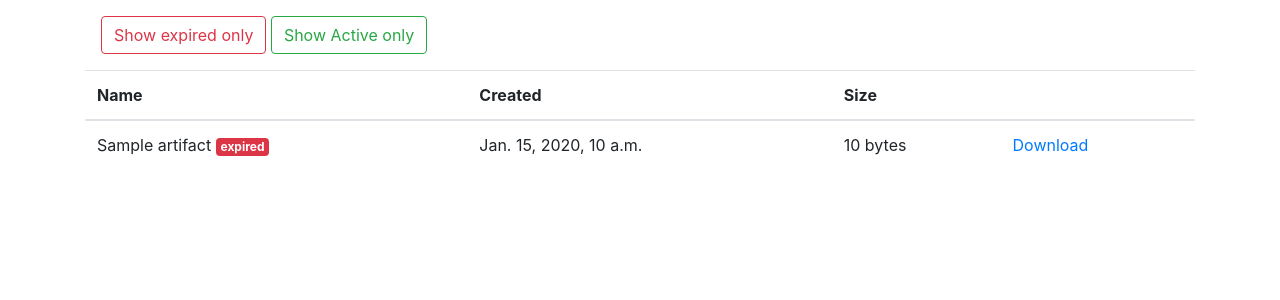
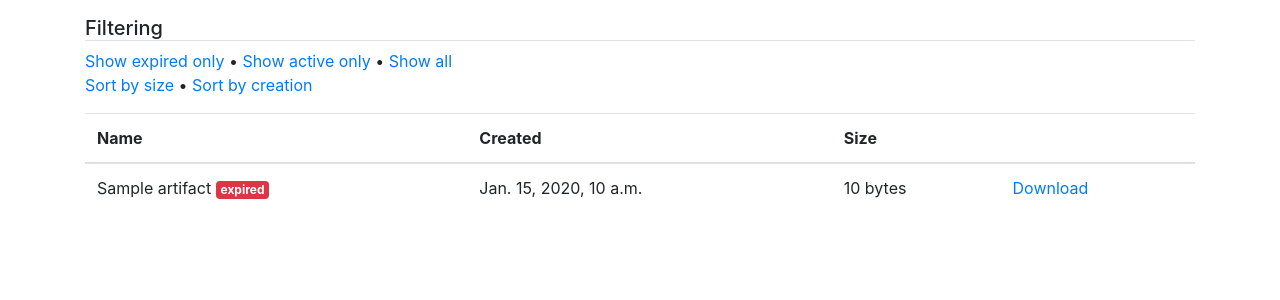
Before and after one commit to andymckay/actions-insights, a Django app: page /artifacts/1?filter=none in a window 1280 px wide. Shown: the part 112-412 px from the top of the page. Run offline with Django 3.2, Linux system fonts and the light colour scheme; a user stored in the database is signed in; tables that the repository leaves empty hold one stand-in row (values such as "Sample post"); some libraries are stand-ins or nearby versions.

Commit message:
add in filtering and sorting

```diff
--- a/insights/misc/templates/misc/artifacts.html
+++ b/insights/misc/templates/misc/artifacts.html
@@ -3,10 +3,19 @@
 
 {% block content %}
 
-<div class="m-3">
-    <a class="btn btn-outline-danger" href="?filter=expired-only">Show expired only</a></button>
-    <a class="btn btn-outline-success" href="?filter=active-only">Show Active only</a></button>
+<div class="mt-3 mb-3">
+    <h5 class="border-bottom">Filtering</h5>
+    <div>
+        <a href="?filter=expired-only&sort={{ request.GET.sort }}">Show expired only</a> &bull;
+        <a href="?filter=active-only&sort={{ request.GET.sort }}">Show active only</a> &bull;
+        <a href="?filter=none">Show all</a>
+    </div>
+    <div>
+        <a href="?sort=size&filter={{ request.GET.filter }}">Sort by size</a> &bull;
+        <a href="?sort=create&filter={{ request.GET.filter }}">Sort by creation</a>
+    </div>
 </div>
+
 
 <table class="table">
     <thead>
--- a/insights/misc/views.py
+++ b/insights/misc/views.py
@@ -128,9 +128,23 @@ def show_repo(request, pk):
 @login_required
 def artifacts(request, pk):
     repo = get_object_or_404(Repo, pk=pk, user=request.user)
+    filtering = request.GET.get('filter')
+    sorting = request.GET.get('sort')
+    kwargs = {
+        "run__workflow__repo": repo
+    }
+    if filtering == 'expired-only':
+        kwargs["expired"] = True
+    if filtering == 'active-only':
+        kwargs["expired"] = False
+
+    order = ["-created_at"]
+    if sorting == 'size':
+        order = ["-size_in_bytes", "-created_at"]
+
     context = {
         "repo": repo,
-        "artifacts": Artifact.objects.filter(run__workflow__repo=repo),
+        "artifacts": Artifact.objects.filter(**kwargs).order_by(*order),
     }
     return render(request, "misc/artifacts.html", context)
 
```
